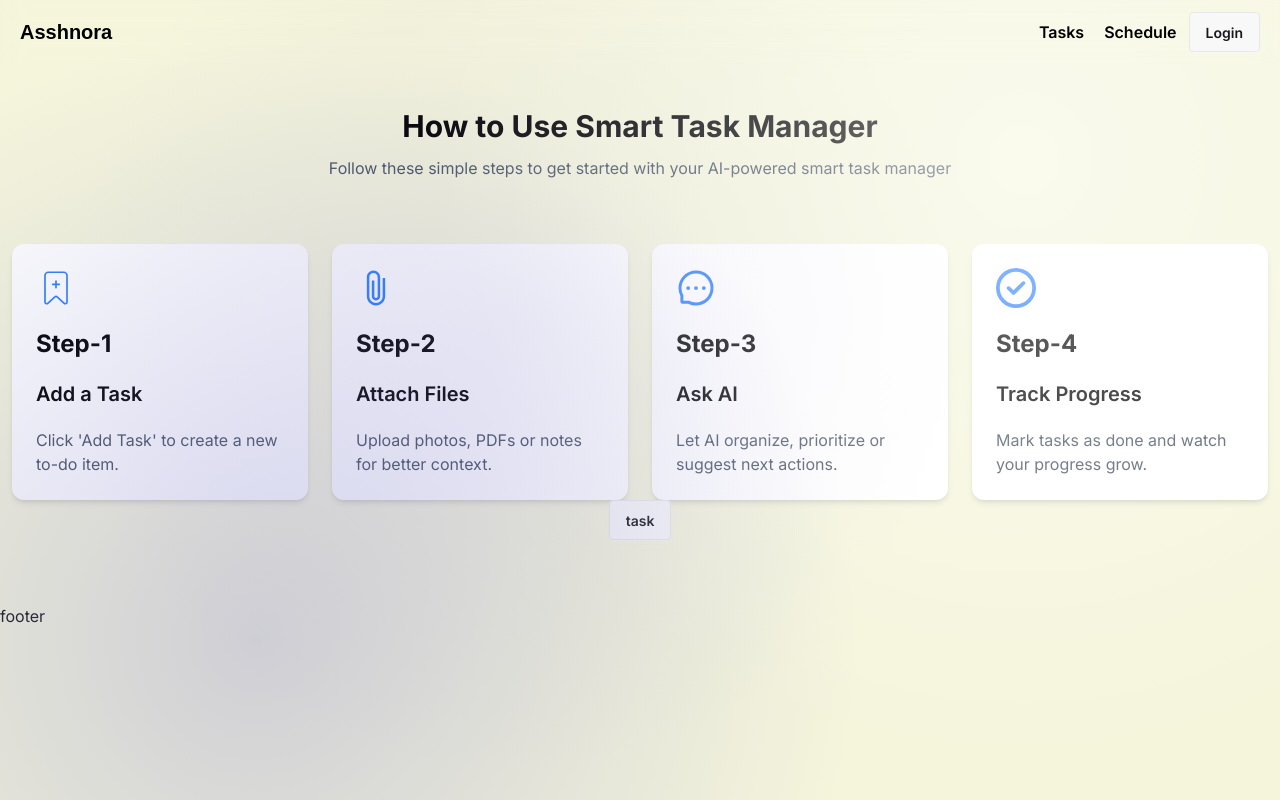
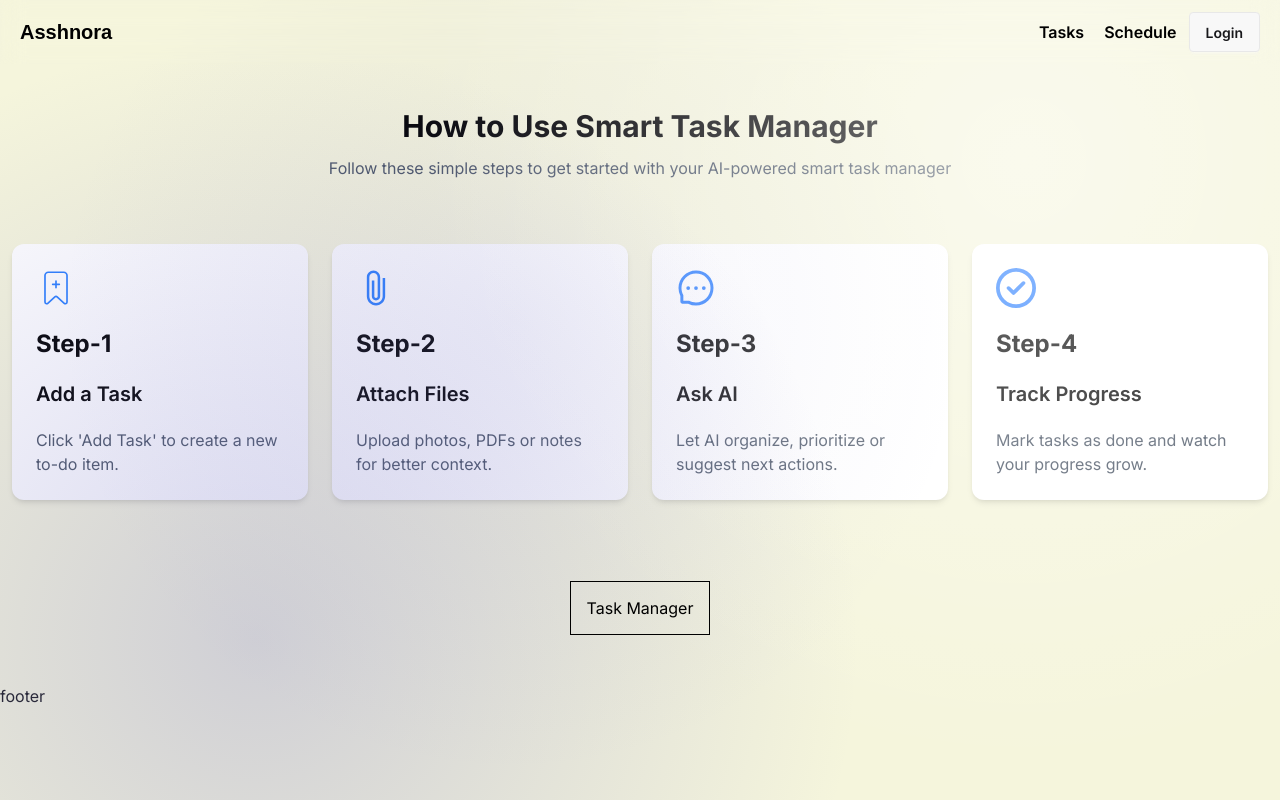
Before and after one commit to tahmid-khan-hub/Asshnora, a Next.js app: page /tasks in a window 1280 px wide. Built offline with nearby package versions, Linux system fonts and the light colour scheme; a web font is replaced by a local one.

Commit message:
Added valid taskManager link in tasks page

```diff
--- a/src/app/tasks/page.tsx
+++ b/src/app/tasks/page.tsx
@@ -1,3 +1,4 @@
+"use client";
 import Link from "next/link";
 import React from "react";
 import { AiOutlineMessage } from "react-icons/ai";
@@ -61,9 +62,11 @@ const TasksPage = () => {
         </div>
 
         {/* Task Manager */}
-        <Link className="btn" href={``}>
-        task
-        </Link>
+        <div className="mt-24">
+          <Link className="inline text-black border p-4 relative z-50" href="/tasks/taskManager">
+            Task Manager
+          </Link>
+        </div>
 
       </section>
     </div>
```
